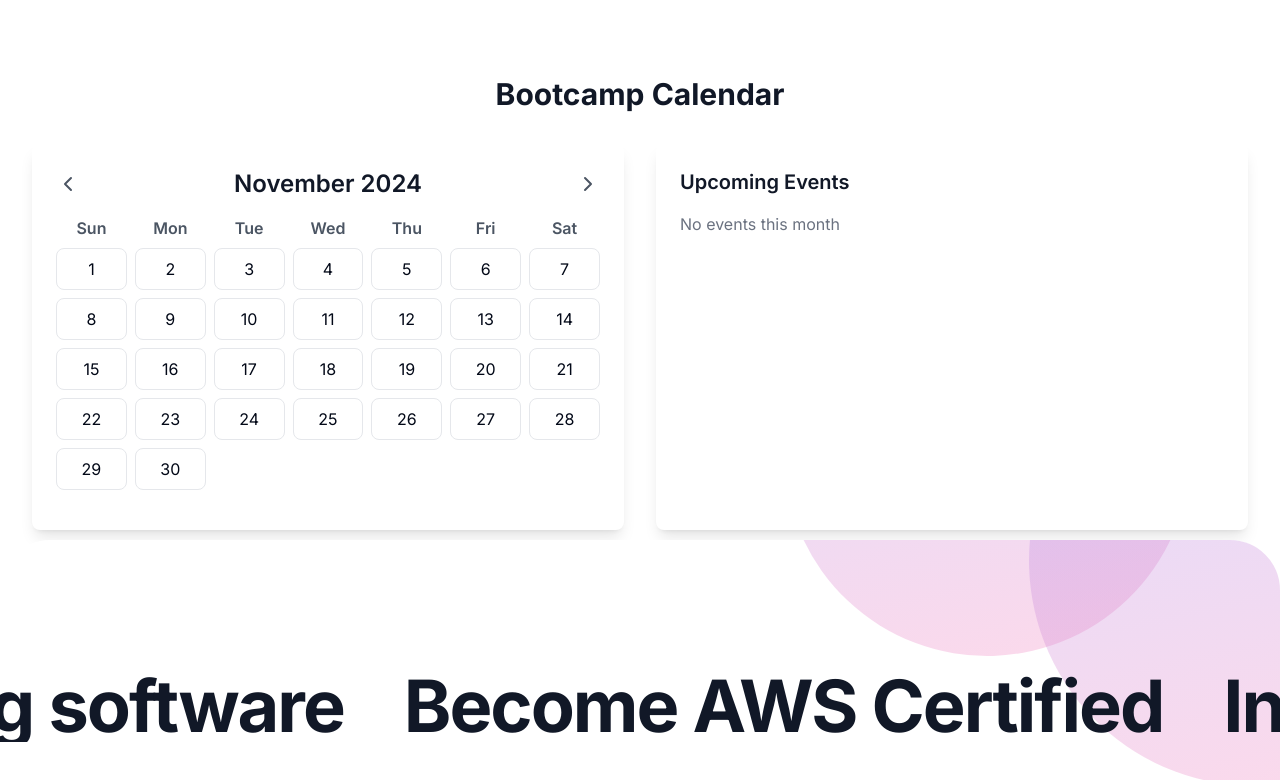
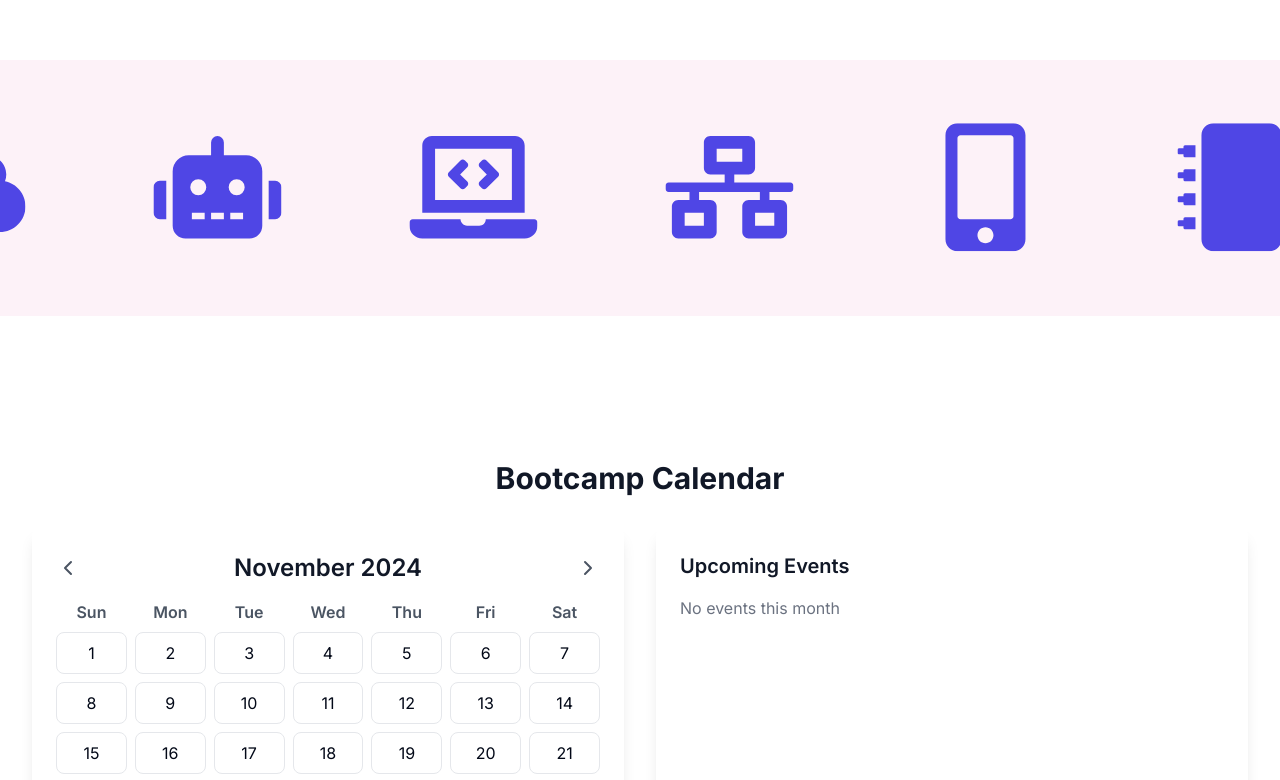
Before and after one commit to asimwethecoder/trainingbootcamp, a Next.js app: page / in a window 1280 px wide. Shown: the part 7693-8473 px from the top of the page. Built offline with nearby package versions, Linux system fonts and the light colour scheme.

Commit message:
Add IconCarousel component with continuous scrolling and bouncing effect

```diff
--- a/app/page.tsx
+++ b/app/page.tsx
@@ -12,6 +12,7 @@ import TrustedCompanies from '@/components/TrustedCompanies'
 import BootCamp from '@/components/BootCamp'
 import Hackathon from '@/components/Hackathon'
 import TeamMembers from '@/components/TeamMembers'
+import IconCarousel from '@/components/IconCarousel'
 
 
 export default function Home() {
@@ -122,6 +123,10 @@ export default function Home() {
         <SuccessStoriesCarousel />
       </div>
 
+      <div className="py-16">
+        <IconCarousel />
+      </div>
+
       <div id="calendar" className="max-w-7xl mx-auto px-4 sm:px-6 lg:px-8 py-20">
         <h2 className="text-3xl font-bold text-gray-900 mb-8 text-center">Bootcamp Calendar</h2>
         <CustomCalendar upcomingEvents={upcomingEvents} />
--- /dev/null
+++ b/components/IconCarousel.tsx
@@ -0,0 +1,57 @@
+import { useState } from 'react';
+import { FaCode, FaServer, FaDatabase, FaCloud, FaRobot, FaLaptopCode, FaNetworkWired, FaMobileAlt, FaMicrochip, FaShieldAlt } from 'react-icons/fa';
+import { motion } from 'framer-motion';
+
+const icons = [
+  { icon: FaCode, label: 'Code' },
+  { icon: FaServer, label: 'Server' },
+  { icon: FaDatabase, label: 'Database' },
+  { icon: FaCloud, label: 'Cloud' },
+  { icon: FaRobot, label: 'AI' },
+  { icon: FaLaptopCode, label: 'Laptop Code' },
+  { icon: FaNetworkWired, label: 'Network' },
+  { icon: FaMobileAlt, label: 'Mobile' },
+  { icon: FaMicrochip, label: 'Microchip' },
+  { icon: FaShieldAlt, label: 'Security' },
+];
+
+const IconCarousel = () => {
+  const [hovered, setHovered] = useState<number | null>(null);
+
+  return (
+    <div className="relative flex justify-center items-center h-64 overflow-hidden bg-pink-50 dark:bg-gray-900">
+      <motion.div
+        className="flex space-x-32"
+        animate={{ x: ['0%', '-100%'] }}
+        transition={{ duration: 60, repeat: Infinity, ease: 'linear' }}
+        style={{ display: 'flex', width: '200%' }} // Ensure the container is wide enough
+      >
+        {[...icons, ...icons].map((item, index) => {
+          const IconComponent = item.icon;
+          return (
+            <motion.div
+              key={index}
+              className="relative mx-8 text-9xl text-indigo-600 dark:text-indigo-400"
+              animate={{
+                y: [0, -10, 0], // Bouncing effect
+              }}
+              transition={{
+                duration: 1,
+                repeat: Infinity,
+                repeatType: 'loop',
+                ease: 'easeInOut',
+              }}
+              onMouseEnter={() => setHovered(index)}
+              onMouseLeave={() => setHovered(null)}
+              whileHover={{ scale: 1.2, rotate: [0, 10, -10, 0], transition: { duration: 0.5 } }}
+            >
+              <IconComponent />
+            </motion.div>
+          );
+        })}
+      </motion.div>
+    </div>
+  );
+};
+
+export default IconCarousel;
--- a/package.json
+++ b/package.json
@@ -15,11 +15,13 @@
     "class-variance-authority": "^0.7.1",
     "clsx": "^2.1.1",
     "date-fns": "^4.1.0",
+    "framer-motion": "^11.18.0",
     "lucide-react": "^0.454.0",
     "next": "15.0.2",
     "next-themes": "^0.4.3",
     "react": "^18.2.0",
     "react-dom": "^18.2.0",
+    "react-icons": "^5.4.0",
     "tailwind-merge": "^2.5.5",
     "tailwindcss-animate": "^1.0.7"
   },
```
Also changed, not shown: 1 other file (tests, documents, lock files or other folders).
